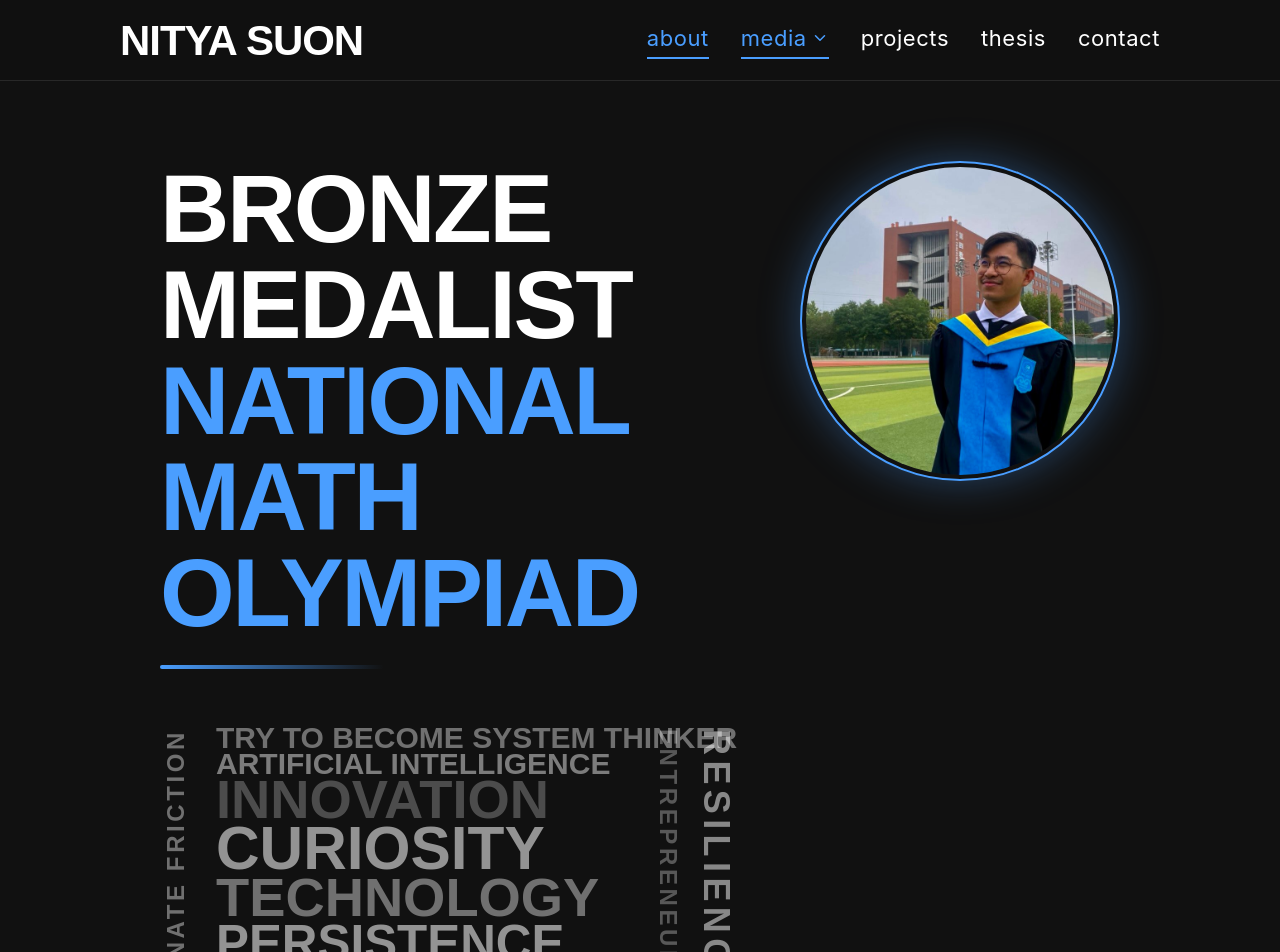
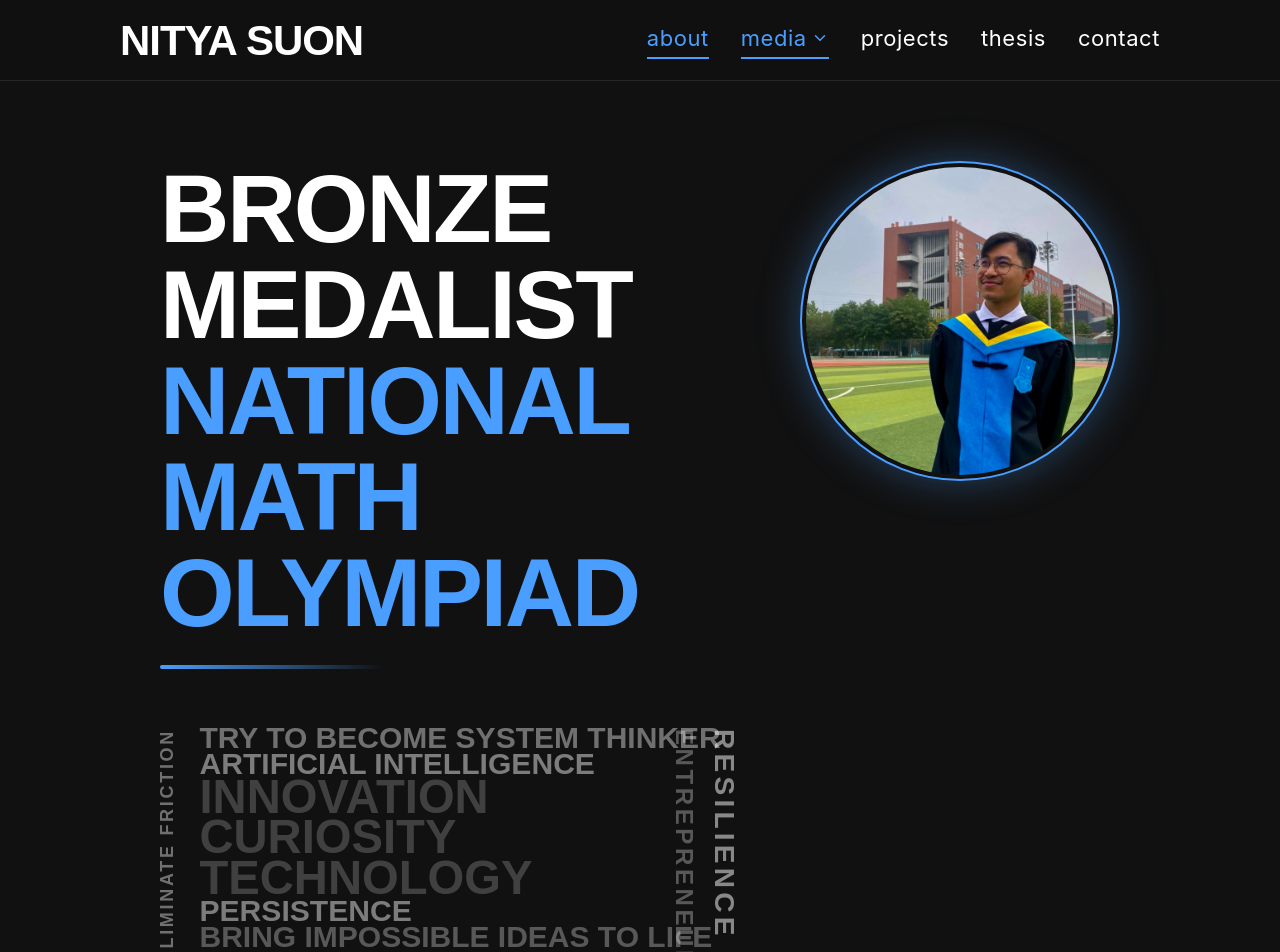
Before and after one commit to NityaSu/Publix, a Nuxt app: page / in a window 1280 px wide. Shown: the top 952 px of the page. Built offline with nearby package versions, Linux system fonts and the light colour scheme; a web font is replaced by a local one.

Commit message:
Refactor HeroSection to introduce new height-matched word items and enhance dynamic styling for vertical text; improve responsiveness and visual hierarchy in the word cloud layout.

```diff
--- a/component/HeroSection.vue
+++ b/component/HeroSection.vue
@@ -1,7 +1,7 @@
 <script setup lang="ts">
-import { ref } from 'vue';
+import { computed, ref } from 'vue';
 import { Play } from 'lucide-vue-next';
-import { useIntersectionObserver } from '@vueuse/core';
+import { useElementSize, useIntersectionObserver } from '@vueuse/core';
 import ProfileReveal from '~/component/ProfileReveal.vue';
 
 interface WordCloudItem {
@@ -13,6 +13,11 @@ interface WordCloudItem {
 interface VerticalWordItem {
   text: string;
   class: string;
+}
+
+interface HeightMatchedWord {
+  text: string;
+  tone: string;
 }
 
 /**
@@ -40,6 +45,18 @@ const CORE_WORDS = new Set([
   'BRING IMPOSSIBLE IDEAS TO LIFE',
 ]);
 
+// These three share one identical size/weight/color so they read as a
+// matched, deliberately muted trio — greyer than the brighter words
+// around them, rather than each scaling to its own character count.
+const MUTED_TRIO = new Set(['INNOVATION', 'CURIOSITY', 'TECHNOLOGY']);
+const MUTED_TRIO_TONE = 'text-white/20 font-bold';
+const MUTED_TRIO_STYLE = 'font-size: clamp(30px, 9cqw, 58px); line-height: 0.86;';
+
+// Words that should visually match another word's size (computed from that
+// other word's character count, not their own) and color/weight.
+const MATCHED_TONE = 'text-white/45 font-extrabold';
+const SIZE_MATCHES: Record<string, string> = { PERSISTENCE: 'ARTIFICIAL INTELLIGENCE' };
+
 const wordCloud: WordCloudItem[] = [
   { text: 'TRY TO BECOME SYSTEM THINKER', tone: 'text-white/40 font-extrabold' },
   { text: 'ARTIFICIAL INTELLIGENCE', tone: 'text-white/45 font-extrabold' },
@@ -49,6 +66,20 @@ const wordCloud: WordCloudItem[] = [
   { text: 'PERSISTENCE', tone: 'text-white/55 font-extrabold' },
   { text: 'BRING IMPOSSIBLE IDEAS TO LIFE', tone: 'text-white/30 font-extrabold' },
 ].map(({ text, tone }) => {
+  if (MUTED_TRIO.has(text)) {
+    return {
+      text,
+      class: `${MUTED_TRIO_TONE} font-display transition-colors duration-300 hover:text-accent`,
+      style: MUTED_TRIO_STYLE,
+    };
+  }
+  if (SIZE_MATCHES[text]) {
+    return {
+      text,
+      class: `${MATCHED_TONE} font-display transition-colors duration-300 hover:text-accent`,
+      style: fluidSize(SIZE_MATCHES[text], 30, 68, 0.95),
+    };
+  }
   const isCore = CORE_WORDS.has(text);
   return {
     text,
@@ -57,18 +88,38 @@ const wordCloud: WordCloudItem[] = [
   };
 });
 
-const leftVerticalWord: VerticalWordItem = {
-  text: 'ELIMINATE FRICTION',
-  class: 'text-lg md:text-2xl text-white/40 font-bold',
-};
+// ELIMINATE FRICTION (left) and RESILIENCE (right) are meant to read top-to-
+// bottom exactly as tall as the horizontal word block, so the three columns
+// form a clean rectangle. Rather than a fixed Tailwind size, their font size
+// is derived from the word block's *measured* rendered height — analogous
+// to the cqw trick used for the horizontal words, but for vertical length.
+const leftVerticalWord: HeightMatchedWord = { text: 'ELIMINATE FRICTION', tone: 'text-white/40 font-bold' };
+const resilienceWord: HeightMatchedWord = { text: 'RESILIENCE', tone: 'text-white/50 font-bold' };
+
 const entrepreneurshipWord: VerticalWordItem = {
   text: 'ENTREPRENEURSHIP',
   class: 'text-lg md:text-2xl text-white/30 font-semibold',
 };
-const resilienceWord: VerticalWordItem = {
-  text: 'RESILIENCE',
-  class: 'text-2xl md:text-4xl text-white/50 font-bold',
+
+const wordCloudRef = ref<HTMLElement | null>(null);
+const { height: wordCloudHeight } = useElementSize(wordCloudRef);
+
+const verticalMatchStyle = (
+  text: string,
+  floorPx: number,
+  ceilPx: number,
+  fill = 0.9,
+  factor = 0.72,
+): string => {
+  const available = wordCloudHeight.value;
+  if (!available) return `font-size: ${floorPx}px; line-height: 0.86;`;
+  const size = (fill * available) / (text.length * factor);
+  const clamped = Math.min(Math.max(size, floorPx), ceilPx);
+  return `font-size: ${clamped.toFixed(1)}px; line-height: 0.86;`;
 };
+
+const leftVerticalStyle = computed(() => verticalMatchStyle(leftVerticalWord.text, 18, 56));
+const resilienceStyle = computed(() => verticalMatchStyle(resilienceWord.text, 18, 56));
 
 const heroRef = ref<HTMLElement | null>(null);
 const isVisible = ref(false);
@@ -105,7 +156,8 @@ useIntersectionObserver(
           <div class="hidden sm:flex flex-col items-center pt-1">
             <span
               class="font-display uppercase tracking-[0.15em] rotate-180 transition-colors duration-300 hover:text-accent"
-              :class="leftVerticalWord.class"
+              :class="leftVerticalWord.tone"
+              :style="leftVerticalStyle"
               style="writing-mode: vertical-rl"
             >
               {{ leftVerticalWord.text }}
@@ -113,6 +165,7 @@ useIntersectionObserver(
           </div>
 
           <div
+            ref="wordCloudRef"
             class="flex-1 flex flex-col justify-start min-w-0"
             style="container-type: inline-size"
           >
@@ -127,7 +180,7 @@ useIntersectionObserver(
             </span>
           </div>
 
-          <div class="hidden sm:flex items-start gap-2 md:gap-3">
+          <div class="hidden sm:flex items-start gap-2 md:gap-3 md:-ml-10 lg:-ml-20">
             <div class="flex flex-col items-center pt-1">
               <span
                 class="font-display uppercase tracking-[0.15em] transition-colors duration-300 hover:text-accent"
@@ -141,7 +194,8 @@ useIntersectionObserver(
             <div class="flex flex-col items-center pt-1">
               <span
                 class="font-display uppercase tracking-[0.15em] transition-colors duration-300 hover:text-accent"
-                :class="resilienceWord.class"
+                :class="resilienceWord.tone"
+                :style="resilienceStyle"
                 style="writing-mode: vertical-rl"
               >
                 {{ resilienceWord.text }}
```
